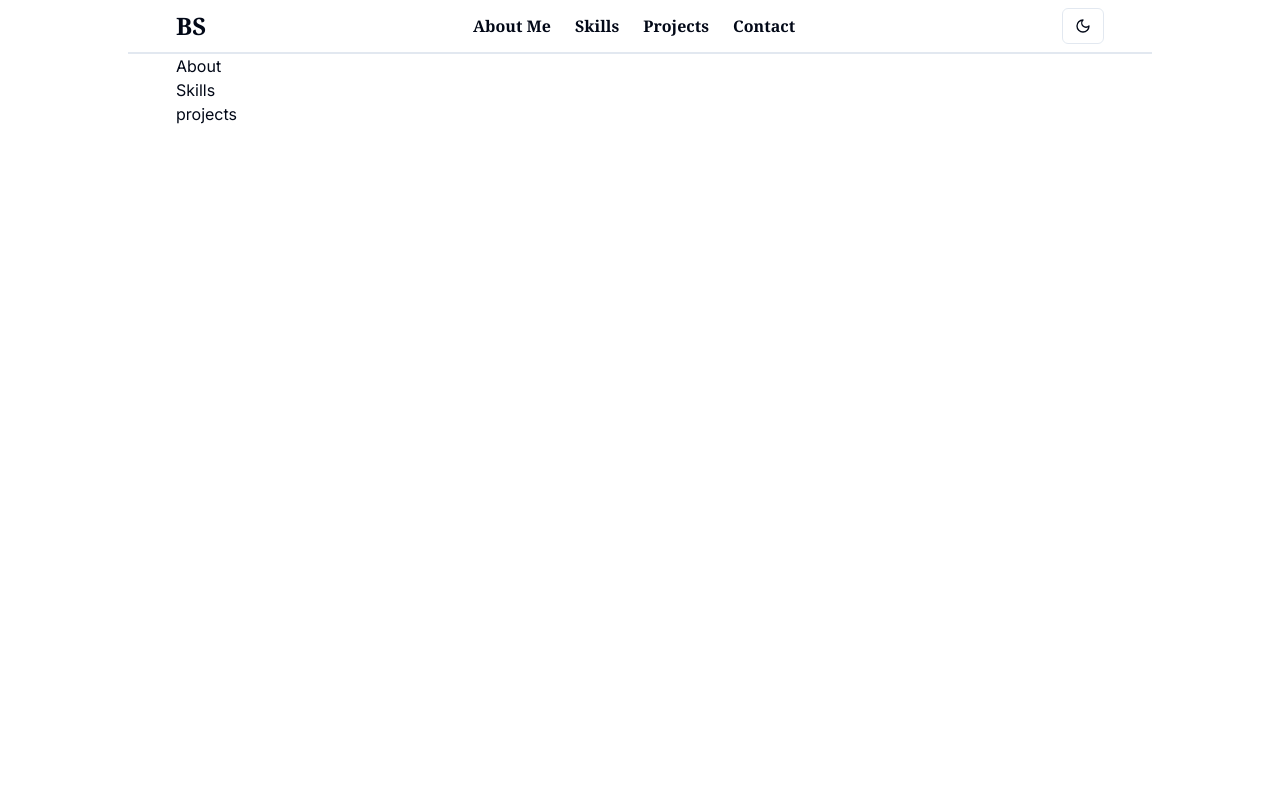
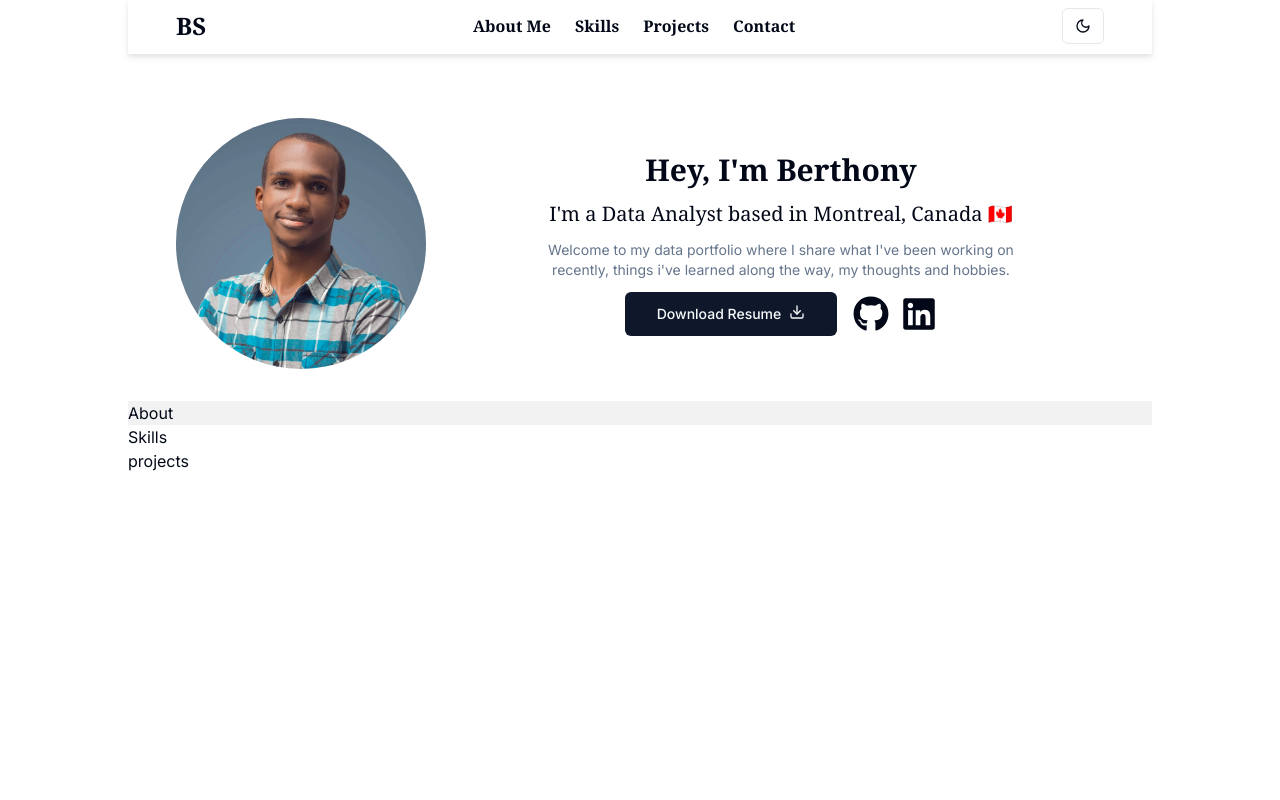
Before and after one commit to htsull/bi-portfolio-website, a Next.js app: page / in a window 1280 px wide. Shown: the top 800 px of the page. Built offline with nearby package versions, Linux system fonts and the light colour scheme; a web font is replaced by a local one.

Commit message:
update hero phase

```diff
--- a/app/globals.css
+++ b/app/globals.css
@@ -2,8 +2,6 @@
 @tailwind components;
 @tailwind utilities;
 
-@layer components {
-}
 
 @layer base {
 	:root {
@@ -110,7 +108,7 @@
 
 @layer base {
 	body {
-		@apply bg-background text-foreground;
+		@apply bg-background text-foreground ;
 	}
 	.title {
 		@apply font-serif text-3xl font-bold;
@@ -135,12 +133,3 @@
 		@apply relative border-s border-gray-200 font-serif dark:border-gray-700;
 	}
 }
-
-@layer base {
-  * {
-    @apply border-border;
-	}
-  body {
-    @apply bg-background text-foreground;
-	}
-}
--- a/app/layout.tsx
+++ b/app/layout.tsx
@@ -28,13 +28,13 @@ export default function RootLayout({
 			<body
 				className={cn(
 					inter.className,
-					"flex min-h-screen flex-col font-sans antialiased ",
+					"flex min-h-screen flex-col font-sans antialiased",
 					inter.variable,
 					playfair.variable
 				)}>
 				<Providers>
 					<Header />
-					<main>{children}</main>
+					<main className="grow">{children}</main>
 					<Footer />
 				</Providers>
 			</body>
--- a/app/page.tsx
+++ b/app/page.tsx
@@ -4,7 +4,7 @@ import Projects from "@/components/sections/projects/projects";
 import Skills from "@/components/sections/skills/Skills";
 
 export default function Home() {
-	return <div className="container min-h-screen max-w-5xl">
+	return <div className="min-h-screen max-w-5xl mx-auto">
 		<Hero />
 		<About />
 		<Skills />
--- a/components/sections/about/About.tsx
+++ b/components/sections/about/About.tsx
@@ -2,7 +2,7 @@ import React from 'react'
 
 const About = () => {
   return (
-    <div>About</div>
+    <div className='bg-black/5' id='#about'>About</div>
   )
 }
 
--- a/components/sections/footer/Footer.tsx
+++ b/components/sections/footer/Footer.tsx
@@ -5,12 +5,11 @@ import FooterNav from './FooterNav'
 const Footer = () => {
 
   return (
-    <footer className='flex max-w-5xl flex-col items-center justify-center gap-4 border-t border-red-500 py-16 container'>
+    <footer className='flex max-w-5xl flex-col items-center justify-center  border-t-2 dark:border-white/30 py-16 container'>
       <div className='flex flex-col gap-6'>
         <Nav className='gap-6' />
         <FooterNav />
       </div>
-
     </footer>
   )
 }
--- a/components/sections/footer/FooterNav.tsx
+++ b/components/sections/footer/FooterNav.tsx
@@ -21,8 +21,8 @@ const FooterNav = () => {
                 <p>Design with ❤️ and passion by me.</p>
                 <p className='text-xs text-muted-foreground mt-2'>
                     {/* //TODO : Add github last push date */}
-                    <span>Last update : </span>
-                    {getCustomLocaleDateTime()}
+                    <span>Last update : November 5, 2024</span>
+                    {/* {getCustomLocaleDateTime()} */}
                 </p>
             </div>
         </div>
--- a/components/sections/header/Header.tsx
+++ b/components/sections/header/Header.tsx
@@ -5,7 +5,7 @@ import MenuSheet from "./MenuSheet";
 
 const Header = () => {
 	return (
-		<header className="container sticky top-0 flex dark:bg-background py-2 z-50 border-b-2 bg-white/90 max-w-5xl">
+		<header className="sticky top-0 flex dark:bg-background/95 py-2 z-50 items-center max-w-5xl drop-shadow-md bg-white/95 justify-between  border-b-2 border-white/30 w-full container">
 			<div className="flex items-center w-full justify-between sm:hidden">
 				<MenuSheet />
 				<Logo />
@@ -14,7 +14,7 @@ const Header = () => {
 			<div className="sm:flex items-center w-full justify-between hidden">
 				<MenuSheet />
 				<Logo />
-				<Nav className=" gap-6" />
+				<Nav className="gap-6" />
 				<ThemeToggle />
 			</div>
 
--- a/components/sections/header/MenuSheet.tsx
+++ b/components/sections/header/MenuSheet.tsx
@@ -1,3 +1,4 @@
+'use client'
 import {
     Sheet,
     SheetContent,
@@ -6,30 +7,35 @@ import {
     SheetTitle,
     SheetTrigger,
 } from "@/components/ui/sheet"
-import { MenuIcon } from "lucide-react"
 import Nav from "./Nav"
+
 import Logo from "./logo"
 import FooterNav from "../footer/FooterNav"
+import { MenuIcon } from "lucide-react"
+import { useState } from "react"
 
 const MenuSheet = () => {
+    const [isOpen, setIsOpen] = useState<boolean>(false)
+    const handleClose = () => setIsOpen(false)
     return (
         <div className="sm:hidden">
-            <Sheet>
-                <SheetTrigger className="hover:text-orange-500 ">
-                    <MenuIcon />
+            <Sheet open={isOpen} onOpenChange={setIsOpen}>
+                <SheetTrigger className="hover:text-orange-500 items-center flex border rounded-md p-0.5 hover:border-orange-500" onClick={() => setIsOpen(true)}>
+                    <MenuIcon size={32} />
                     <span className="sr-only">Menu</span>
                 </SheetTrigger>
                 <SheetContent className="flex justify-center">
                     <SheetHeader className="border w-full">
-                        <SheetTitle className="mb-8 border-b-2 mt-[.9rem]"><Logo /></SheetTitle>
+                        <SheetTitle className="p-2.5 border-b-2">
+                            <Logo />
+                        </SheetTitle>
                         <SheetDescription className="hidden">
                         </SheetDescription>
-                        <Nav className="flex flex-col gap-6 text-xl" />
+                        <Nav className="flex flex-col gap-6 text-xl" onClick={handleClose} />
                         <FooterNav />
                     </SheetHeader>
                 </SheetContent>
             </Sheet>
-
         </div>
     )
 }
--- a/components/sections/header/Nav.tsx
+++ b/components/sections/header/Nav.tsx
@@ -4,22 +4,23 @@ import { cn } from "@/lib/utils";
 
 type NavProps = {
 	className?: string;
-};
+	onClick?: () => void
+}
 
-const Nav: React.FC<NavProps> = ({ className }) => {
+const Nav: React.FC<NavProps> = ({ className, onClick }) => {
 	return (
 		<nav>
 			<ul className={cn(className, "navlinks")}>
-				<li className="transition hover:text-orange-500">
+				<li className="transition hover:text-orange-500" onClick={onClick}>
 					<Link href="#about">about me</Link>
 				</li>
-				<li className="transition hover:text-orange-500">
+				<li className="transition hover:text-orange-500" onClick={onClick}>
 					<Link href="#skills">skills</Link>
 				</li>
-				<li className="transition hover:text-orange-500">
+				<li className="transition hover:text-orange-500" onClick={onClick}>
 					<Link href="#projects">projects</Link>
 				</li>
-				<li className="transition hover:text-orange-500">
+				<li className="transition hover:text-orange-500" onClick={onClick}>
 					<Link href="#contact">contact</Link>
 				</li>
 			</ul>
--- a/components/sections/header/ThemeToggle.tsx
+++ b/components/sections/header/ThemeToggle.tsx
@@ -8,7 +8,7 @@ const ThemeToggler = () => {
 	return (
 		<div className="flex items-center">
 			<Button
-				className="border hover:text-orange-500 hover:border-orange-500"
+				className="border hover:bg-transparent! hover:text-orange-500 hover:border-orange-500"
 				size={"sm"}
 				variant={"ghost"}
 				onClick={() => {
--- a/components/sections/hero/Hero.tsx
+++ b/components/sections/hero/Hero.tsx
@@ -1,15 +1,14 @@
-// import Image from 'next/image'
-// import Picture from '@/public/img/picture.jpg'
+import Image from 'next/image'
+import Picture from '@/public/img/picture.jpg'
 
-// import { Download } from 'lucide-react'
-// import { socialMediaLinks } from '@/constants/socials'
-// import { Button } from '@/components/ui/button'
+import { Download } from 'lucide-react'
+import { socialMediaLinks } from '@/constants/socials'
+import { Button } from '@/components/ui/button'
 
 const Hero = () => {
   return (
-    <div className='flex flex-col gap-8'>
-      <div className='flex items-center gap-8'>
-        {/* <div className='relative flex w-1/3 items-center justify-center'>
+    <div className='flex gap-8 pt-16 items-center justify-center pb-8 container' id='/'>
+      <div className='items-center justify-center hidden sm:flex'>
         <Image
           className='rounded-full'
           src={Picture}
@@ -17,8 +16,58 @@ const Hero = () => {
           quality={90}
           priority
           placeholder='blur'
+          width={250}
+        // objectFit='contain'
         />
-        </div>  */}
+      </div>
+      <div className='flex flex-col gap-3 items-center justify-center flex-1'>
+        <h1 className='title no-underline'>
+          Hey, I'm {' '}
+          <span className='transition hover:text-orange-500'>Berthony</span>
+        </h1>
+        <h2 className='subtitle text-xl'>
+          I'm a Data Analyst based in Montreal, Canada 🇨🇦
+        </h2>
+        <p className='max-w-[500px] text-sm text-muted-foreground text-center'>
+          Welcome to my data portfolio where I share what I've been working on
+          recently, things i've learned along the way, my thoughts and hobbies.
+        </p>
+        {/* // add tag for download functionality */}
+        <div className='flex items-center gap-4'>
+          <div className='cursor-pointer'>
+            <Button
+              variant='default'
+              size='lg'
+              className='hover:bg-orange-500 hover:text-white'
+            >
+              <a href='/cv/cvbs_en.pdf' className='flex gap-2' download>
+                <span className='capitalize'>download resume</span>
+                <Download size={18} />
+              </a>
+            </Button>
+          </div>
+          <div className='flex'>
+            <ul className='flex gap-3'>
+              {socialMediaLinks.slice(0, 2).map(link => (
+                <li
+                  key={link.name}
+                  className='flex text-4xl transition hover:scale-[115%] hover:text-orange-500'
+                >
+                  {/* //TODO : add social media icons */}
+                  <a href={link.link} target='_blank'>
+                    {link.icon && <link.icon />}
+                  </a>
+                </li>
+              ))}
+            </ul>
+          </div>
+        </div>
+      </div>
+    </div>)
+}
+
+
+
 
 {/* <div className='flex flex-col gap-3'>
           <h1 className='title no-underline'>
@@ -63,10 +112,10 @@ const Hero = () => {
             </div>
           </div>
         </div> */}
-      </div>
+{/* </div>
 
-    </div>
-  )
-}
+    </div > */}
+{/* )
+} */}
 
 export default Hero
```
Also changed, not shown: eslint.config.mjs (added, +14 -0 lines), 1 other file (tests, documents, lock files or other folders). Lines whose indentation alone changed are shown as unchanged.
